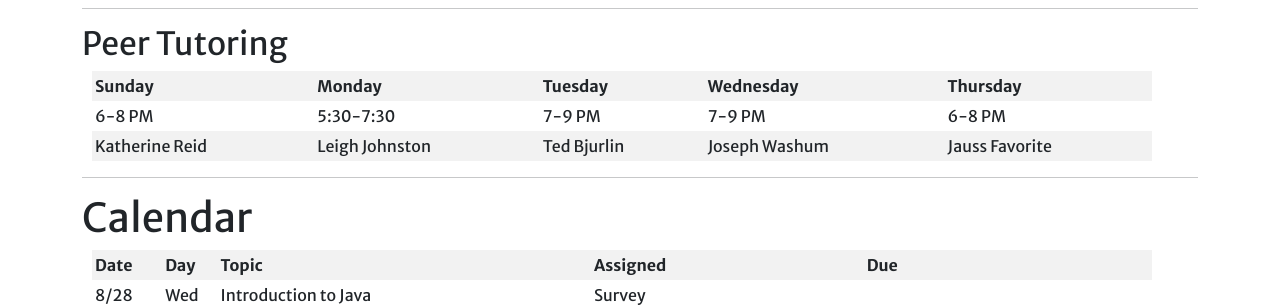
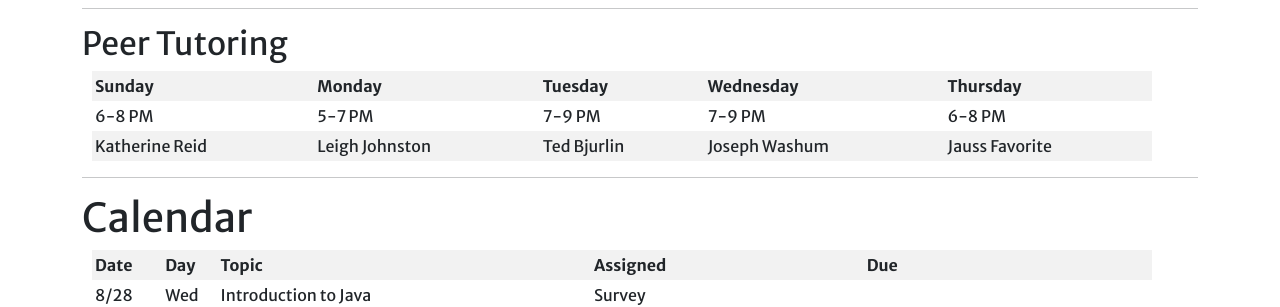
Before and after one commit to Hendrix-CS/csci151, a Jekyll site: the page built from index.md, in a window 1280 px wide and 900 px high, scrolled down 1508 px. Shown: the part 154-461 px from the top of the window. Built offline with Jekyll 4.4.1, drawn with Linux system fonts in a browser that asks for light colours; nearby versions of some CDN libraries.

Commit message:
Update TA hours

```diff
--- a/index.md
+++ b/index.md
@@ -37,7 +37,7 @@ Upon completing this course, our goal is for you to be able to:
 
 | Sunday           | Monday         | Tuesday     | Wednesday     | Thursday
 |------------------|----------------|-------------|---------------|---------
-| 6-8 PM           | 5:30-7:30      | 7-9 PM      | 7-9 PM        | 6-8 PM
+| 6-8 PM           | 5-7 PM         | 7-9 PM      | 7-9 PM        | 6-8 PM
 | Katherine Reid   | Leigh Johnston | Ted Bjurlin | Joseph Washum | Jauss Favorite
 
 
```
